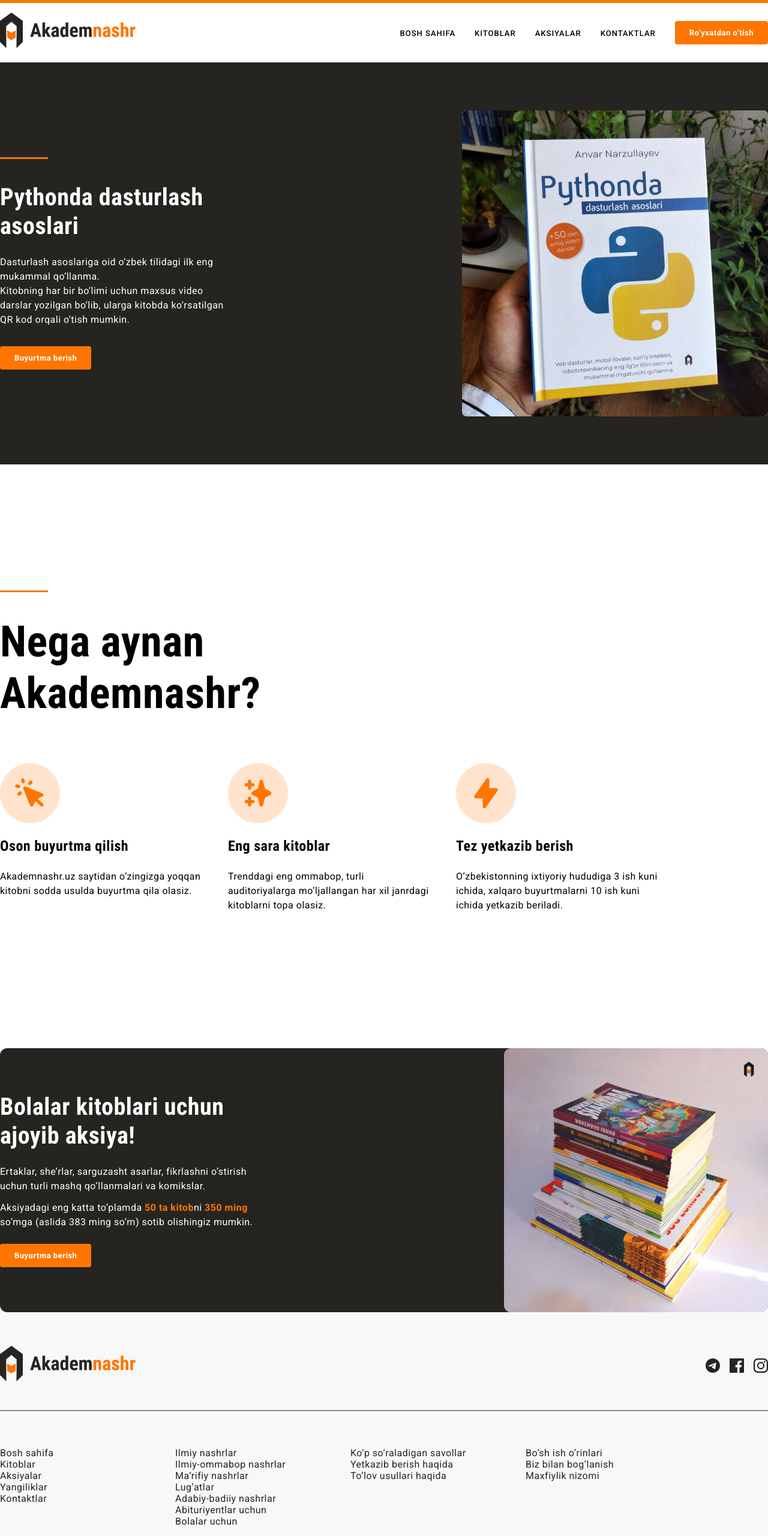
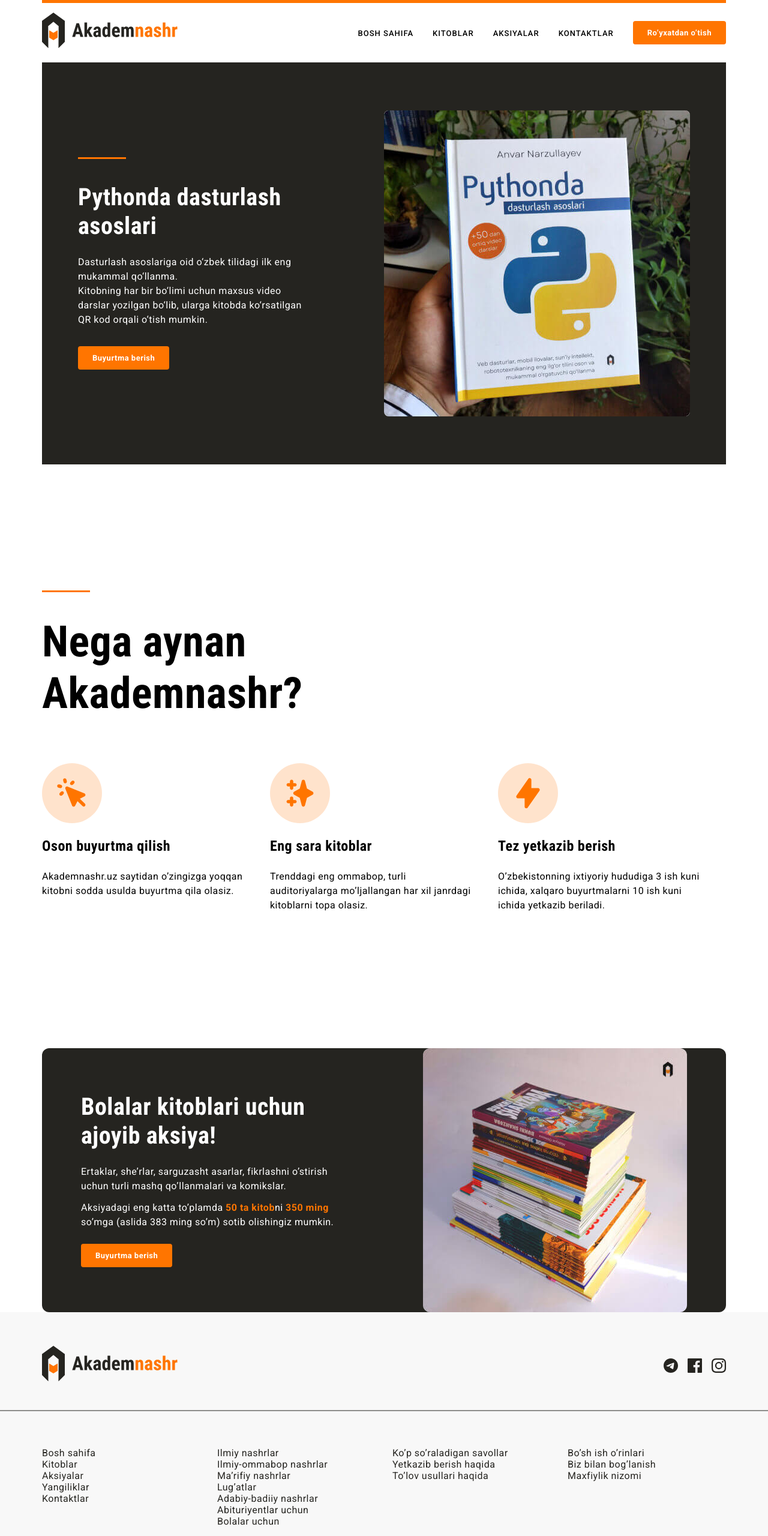
Before and after one commit to Zokiroff/akadem-promo, a plain HTML site: page index.html in a window 1280 px wide. Shown: the whole page at 60% size. Drawn offline with Linux system fonts and the light colour scheme.

Commit message:
container

```diff
--- a/css/styles.css
+++ b/css/styles.css
@@ -1,3 +1,7 @@
+.container {
+    width: 1140px;
+    margin: 0 auto;
+}
 body {
   font-size: 16px;
   line-height: 1.5;
--- a/index.html
+++ b/index.html
@@ -13,7 +13,7 @@
 </head>
 <body>
   <!-- SITE HEADER -->
-  <header class="site-header">
+  <header class="site-header container">
     <a href="index.html">
       <img class="logo-link" src="img/logo.svg" alt="logotip Akademnash" width="227" height="60">
     </a>
@@ -30,17 +30,17 @@
 
   <main>
     <!-- HERO -->
-    <section class="hero">
-      <div class="hero-content">
+    <section class="hero container">
+      <div class="hero-content container">
         <hr class="orange-line">
         <h2 class="hero-heading">Pythonda dasturlash asoslari</h2>
         <p class="hero-text">Dasturlash asoslariga oid o‘zbek tilidagi ilk eng mukammal qo‘llanma. <br>Kitobning har bir bo‘limi uchun maxsus video darslar yozilgan bo‘lib, ularga kitobda ko‘rsatilgan QR kod orqali o‘tish mumkin.</p>
         <a class="main-link" href="#">Buyurtma berish</a>
       </div>
-      <img class="hero-img" src="img/python-book.jpg" alt="puthon kitobi" width="440" height="440" srcset="img/python-book.jpg 1x, img/python-book@2x.jpg 2x">
+      <img class="hero-img container" src="img/python-book.jpg" alt="puthon kitobi" width="440" height="440" srcset="img/python-book.jpg 1x, img/python-book@2x.jpg 2x">
     </section>
     <!-- FEATURES -->
-    <section class="features">
+    <section class="features container">
       <hr class="orange-line">
       <h2 class="features-heading">Nega aynan Akademnashr?</h2>
       <ul class="features-list">
@@ -68,8 +68,8 @@
       </ul>
     </section>
     <!-- AKSIYA -->
-    <section class="promo">
-      <div class="promo-content">
+    <section class="promo container">
+      <div class="promo-content container">
         <h2 class="promo-heading">Bolalar kitoblari uchun ajoyib aksiya!</h2>
         <div class="promo-info-wrapper">
           <p class="promo-text">Ertaklar, she’rlar, sarguzasht asarlar, fikrlashni o’stirish uchun turli mashq qo’llanmalari va komikslar.</p>
@@ -77,13 +77,13 @@
         </div>
         <a class="main-link" href="#">Buyurtma berish</a>
       </div>
-      <img class="promo-img" src="img/sale-img.jpg" alt="kitoblar toplami" width="440" height="440" srcset="img/sale-img.jpg 1x, img/sale-img@2x.jpg 2x">
+      <img class="promo-img container" src="img/sale-img.jpg" alt="kitoblar toplami" width="440" height="440" srcset="img/sale-img.jpg 1x, img/sale-img@2x.jpg 2x">
     </section>
   </main>
 
   <!-- SITE FOOTER -->
   <footer class="site-footer">
-    <div class="footer-top">
+    <div class="footer-top container">
       <a href="index.html">
         <img class="logo-link" src="img/logo.svg" alt="logotip Akademnash" width="227" height="60">
       </a>
@@ -108,7 +108,7 @@
 
     <hr class="site-footer-divider">
     <!-- linklar -->
-    <div class="footer-bottom">
+    <div class="footer-bottom container">
       <ul class="site-footer-links">
         <li><a href="#">Bosh sahifa</a></li>
         <li><a href="#">Kitoblar</a></li>
```
